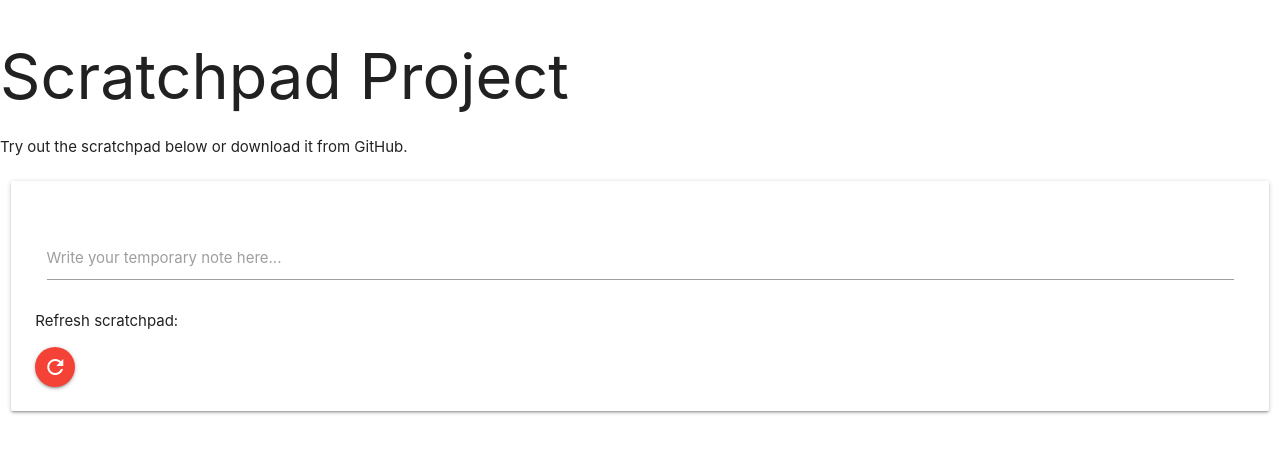
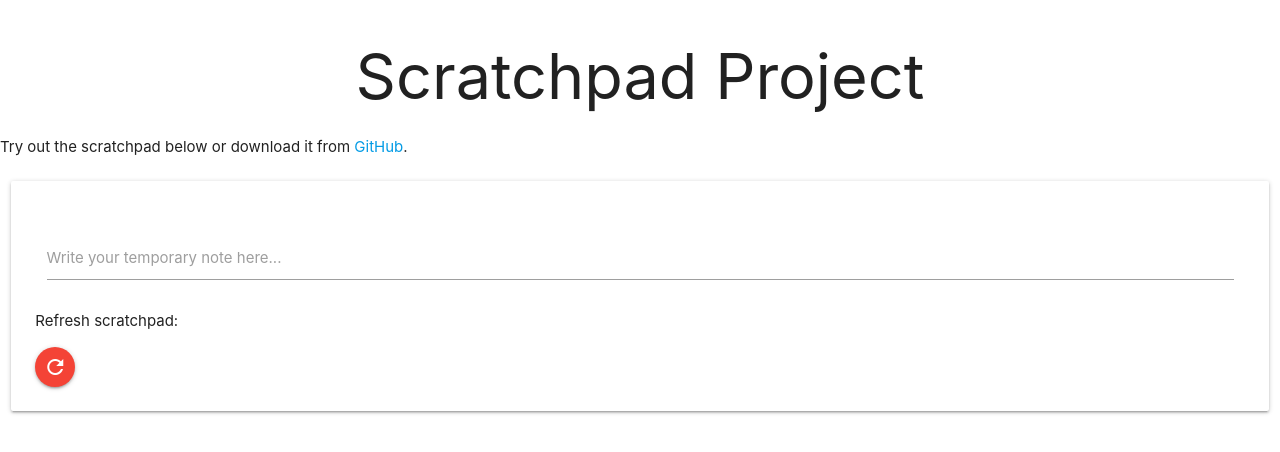
Before and after one commit to sweeper3000/Scratchpad, a plain HTML site: page index.html in a window 1280 px wide. Drawn offline with nearby package versions, Linux system fonts and the light colour scheme.

Commit message:
Update index.html

```diff
--- a/index.html
+++ b/index.html
@@ -11,8 +11,8 @@
   </head>
 </html>
 <body>
-  <h1>Scratchpad Project</h1>
-  <p>Try out the scratchpad below or download it from GitHub.</p>
+  <h1 align="center">Scratchpad Project</h1>
+  <p>Try out the scratchpad below or download it from <a href="https://github.com/sweeper3000/Scratchpad/releases">GitHub</a>.</p>
    <div class="row">
   <div class="col s12 m12 l12">
    <div class="card-panel">
```
